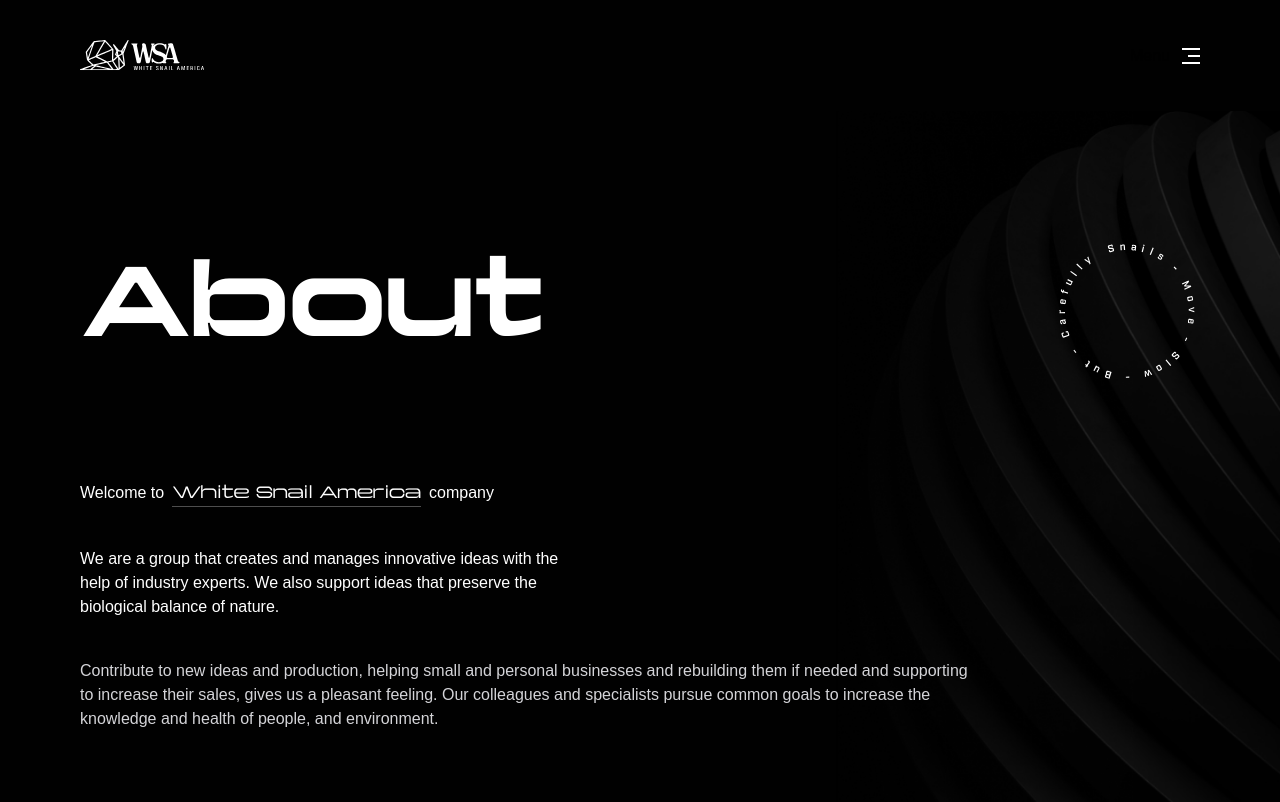
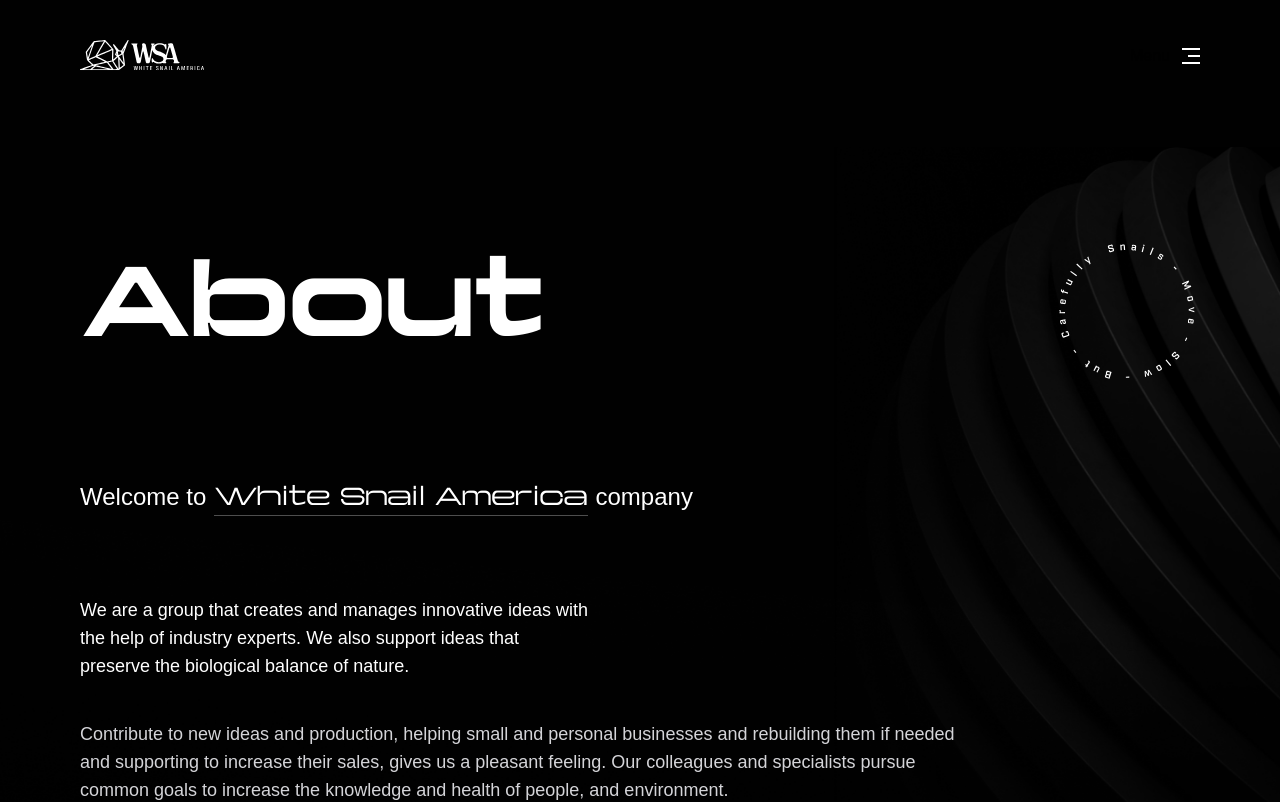
Before and after one commit to MiladDevarts/wsa, a Next.js app: page /about in a window 1280 px wide. Shown: the top 802 px of the page. Built offline with nearby package versions, Linux system fonts and the light colour scheme; a web font is replaced by a local one.

Commit message:
fix: edit about page spacing & sizing

```diff
--- a/app/about/page.js
+++ b/app/about/page.js
@@ -39,16 +39,16 @@
                         <StampTwo />
                     </div>
                     <div className="flex flex-col gap-y-10 text-white">
-                        <h4 className="">
+                        <h4 className="text-2xl mb-10">
                             Welcome to
                             <a className="inline-block mx-2 -mt-2 font-mono border-b border-white/30">
                                 White Snail America
                             </a>
                             company
                         </h4>
-                        <p className="text-white max-w-lg">
+                        <p className="text-white max-w-lg text-lg">
                             We are a group that creates and manages innovative ideas with the help of industry experts. We also support ideas that preserve the biological balance of nature.                        </p>
-                        <p className="text-zinc-300 max-w-4xl">
+                        <p className="text-zinc-300 max-w-4xl text-lg">
                             Contribute to new ideas and production, helping small and personal businesses and rebuilding them if needed and supporting to increase their sales, gives us a pleasant feeling. Our colleagues and specialists pursue common goals to increase the knowledge and health of people, and environment.                        </p>
                     </div>
                 </div>
```
Also changed, not shown: public/images/about/about-bg.png.
